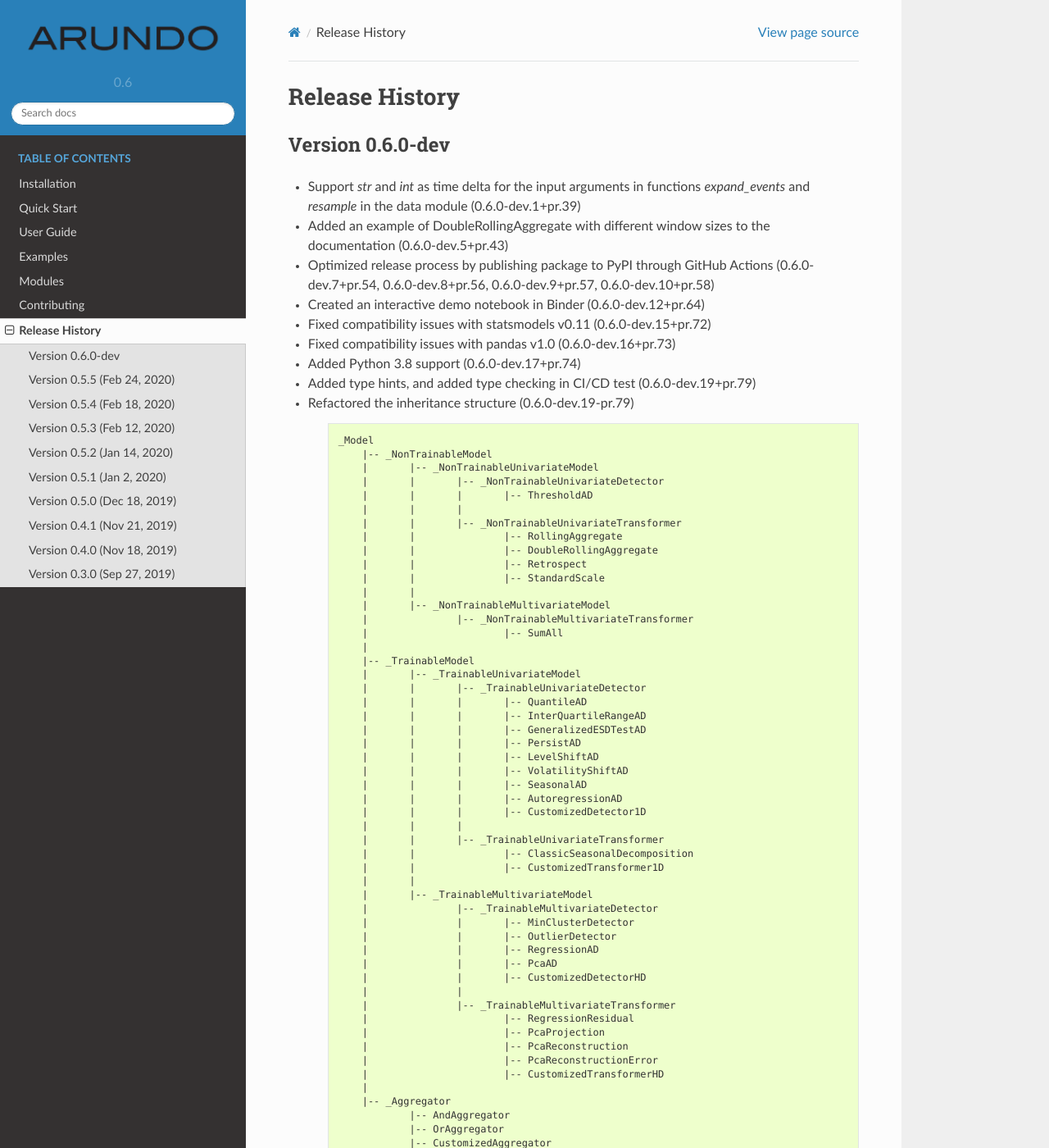
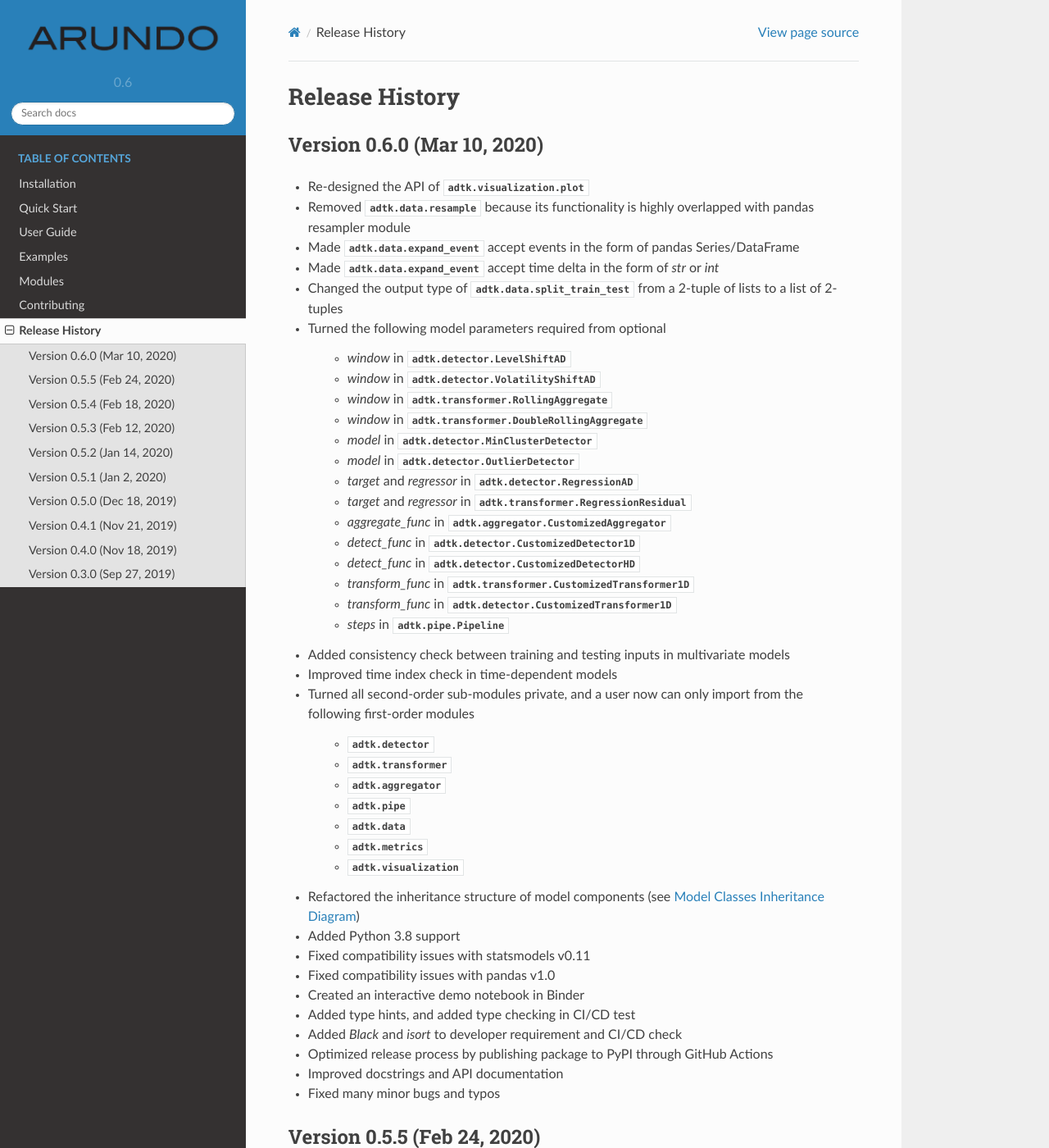
Before and after one commit to arundo/adtk, a Sphinx documentation site: the page built from docs/releasehistory.rst, in a window 1280 px wide and 1400 px high. Shown: the whole window at 82% size. Built offline with Sphinx 7.4.7 and the Read the Docs theme 2.0.0, drawn with Linux system fonts in a browser that asks for light colours; pages that are not in the unit, such as notebooks, are missing from menus; some of the changed text lies outside the part shown.

Commit message:
release v0.6 (#95)
* updated docs

* updated version number

```diff
--- a/docs/conf.py
+++ b/docs/conf.py
@@ -70,7 +70,7 @@ author = "Arundo Analytics, Inc"
 # The short X.Y version.
 version = "0.6"
 # The full version, including alpha/beta/rc tags.
-release = "0.6.0-dev.28+pr.94"
+release = "0.6.0"
 
 # The language for content autogenerated by Sphinx. Refer to documentation
 # for a list of supported languages.
--- a/docs/install.rst
+++ b/docs/install.rst
@@ -1,5 +1,6 @@
+************
 Installation
-============
+************
 
 Prerequisites: Python 3.5 or later.
 
--- a/docs/releasehistory.rst
+++ b/docs/releasehistory.rst
@@ -2,109 +2,52 @@
 Release History
 ***************
 
-Version 0.6.0-dev
+Version 0.6.0 (Mar 10, 2020)
 ===================================
-- Support `str` and `int` as time delta for the input arguments in functions `expand_events` and `resample` in the data module (0.6.0-dev.1+pr.39)
-- Added an example of DoubleRollingAggregate with different window sizes to the documentation (0.6.0-dev.5+pr.43)
-- Optimized release process by publishing package to PyPI through GitHub Actions (0.6.0-dev.7+pr.54, 0.6.0-dev.8+pr.56, 0.6.0-dev.9+pr.57, 0.6.0-dev.10+pr.58)
-- Created an interactive demo notebook in Binder (0.6.0-dev.12+pr.64)
-- Fixed compatibility issues with statsmodels v0.11 (0.6.0-dev.15+pr.72)
-- Fixed compatibility issues with pandas v1.0 (0.6.0-dev.16+pr.73)
-- Added Python 3.8 support (0.6.0-dev.17+pr.74)
-- Added type hints, and added type checking in CI/CD test (0.6.0-dev.19+pr.79)
-- Refactored the inheritance structure (0.6.0-dev.19-pr.79)
+- Re-designed the API of :py:mod:`adtk.visualization.plot`
+- Removed :py:mod:`adtk.data.resample` because its functionality is highly overlapped with pandas resampler module
+- Made :py:mod:`adtk.data.expand_event` accept events in the form of pandas Series/DataFrame
+- Made :py:mod:`adtk.data.expand_event` accept time delta in the form of `str` or `int`
+- Changed the output type of :py:mod:`adtk.data.split_train_test` from a 2-tuple of lists to a list of 2-tuples
+- Turned the following model parameters required from optional
 
-    .. code-block:: console
+    - `window` in :py:mod:`adtk.detector.LevelShiftAD`
+    - `window` in :py:mod:`adtk.detector.VolatilityShiftAD`
+    - `window` in :py:mod:`adtk.transformer.RollingAggregate`
+    - `window` in :py:mod:`adtk.transformer.DoubleRollingAggregate`
+    - `model` in :py:mod:`adtk.detector.MinClusterDetector`
+    - `model` in :py:mod:`adtk.detector.OutlierDetector`
+    - `target` and `regressor` in :py:mod:`adtk.detector.RegressionAD`
+    - `target` and `regressor` in :py:mod:`adtk.transformer.RegressionResidual`
+    - `aggregate_func` in :py:mod:`adtk.aggregator.CustomizedAggregator`
+    - `detect_func` in :py:mod:`adtk.detector.CustomizedDetector1D`
+    - `detect_func` in :py:mod:`adtk.detector.CustomizedDetectorHD`
+    - `transform_func` in :py:mod:`adtk.transformer.CustomizedTransformer1D`
+    - `transform_func` in :py:mod:`adtk.detector.CustomizedTransformer1D`
+    - `steps` in :py:mod:`adtk.pipe.Pipeline`
 
-        _Model
-            |-- _NonTrainableModel
-            |       |-- _NonTrainableUnivariateModel
-            |       |       |-- _NonTrainableUnivariateDetector
-            |       |       |       |-- ThresholdAD
-            |       |       |
-            |       |       |-- _NonTrainableUnivariateTransformer
-            |       |               |-- RollingAggregate
-            |       |               |-- DoubleRollingAggregate
-            |       |               |-- Retrospect
-            |       |               |-- StandardScale
-            |       |
-            |       |-- _NonTrainableMultivariateModel
-            |               |-- _NonTrainableMultivariateTransformer
-            |                       |-- SumAll
-            |
-            |-- _TrainableModel
-            |       |-- _TrainableUnivariateModel
-            |       |       |-- _TrainableUnivariateDetector
-            |       |       |       |-- QuantileAD
-            |       |       |       |-- InterQuartileRangeAD
-            |       |       |       |-- GeneralizedESDTestAD
-            |       |       |       |-- PersistAD
-            |       |       |       |-- LevelShiftAD
-            |       |       |       |-- VolatilityShiftAD
-            |       |       |       |-- SeasonalAD
-            |       |       |       |-- AutoregressionAD
-            |       |       |       |-- CustomizedDetector1D
-            |       |       |
-            |       |       |-- _TrainableUnivariateTransformer
-            |       |               |-- ClassicSeasonalDecomposition
-            |       |               |-- CustomizedTransformer1D
-            |       |
-            |       |-- _TrainableMultivariateModel
-            |               |-- _TrainableMultivariateDetector
-            |               |       |-- MinClusterDetector
-            |               |       |-- OutlierDetector
-            |               |       |-- RegressionAD
-            |               |       |-- PcaAD
-            |               |       |-- CustomizedDetectorHD
-            |               |
-            |               |-- _TrainableMultivariateTransformer
-            |                       |-- RegressionResidual
-            |                       |-- PcaProjection
-            |                       |-- PcaReconstruction
-            |                       |-- PcaReconstructionError
-            |                       |-- CustomizedTransformerHD
-            |
-            |-- _Aggregator
-                    |-- AndAggregator
-                    |-- OrAggregator
-                    |-- CustomizedAggregator
+- Added consistency check between training and testing inputs in multivariate models
+- Improved time index check in time-dependent models
+- Turned all second-order sub-modules private, and a user now can only import from the following first-order modules
 
-- We made all second-order sub-modules private and user now can only import from first-order modules (0.6.0-dev.19-pr.79)
+    - :py:mod:`adtk.detector`
+    - :py:mod:`adtk.transformer`
+    - :py:mod:`adtk.aggregator`
+    - :py:mod:`adtk.pipe`
+    - :py:mod:`adtk.data`
+    - :py:mod:`adtk.metrics`
+    - :py:mod:`adtk.visualization`
 
-    - adtk.detector
-    - adtk.transformer
-    - adtk.aggregator
-    - adtk.pipe
-    - adtk.data
-    - adtk.metrics
-    - adtk.visualization
-
-- Improved docstrings and API documentation (0.6.0-dev.19-pr.79)
-- Fixed minor bugs and typos (0.6.0-dev.19-pr.79)
-- Turned some parameters in some models required (0.6.0-dev.19-pr.79)
-
-    - `window` in `adtk.detector.LevelShiftAD`
-    - `window` in `adtk.detector.VolatilityShiftAD`
-    - `window` in `adtk.transformer.RollingAggregate`
-    - `window` in `adtk.transformer.DoubleRollingAggregate`
-    - `model` in `adtk.detector.MinClusterDetector`
-    - `model` in `adtk.detector.OutlierDetector`
-    - `target` and `regressor` in `adtk.detector.RegressionAD`
-    - `target` and `regressor` in `adtk.transformer.RegressionResidual`
-    - `aggregate_func` in `adtk.aggregator.CustomizedAggregator`
-    - `detect_func` in `adtk.detector.CustomizedDetector1D`
-    - `detect_func` in `adtk.detector.CustomizedDetectorHD`
-    - `transform_func` in `adtk.transformer.CustomizedTransformer1D`
-    - `transform_func` in `adtk.detector.CustomizedTransformer1D`
-    - `steps` in `adtk.pipe.Pipeline`
-
-- Re-designed the API of `adtk.visualization.plot` (0.6.0-dev.20-pr.80)
-- Added `Black` and `isort` to developer requirement and CI/CD check (0.6.0-dev.21-pr.88)
-- Added consistency check between training and testing inputs in multivariate models (0.6.0-dev.23+pr.89)
-- Improved time index check in time-dependent models (0.6.0-dev.24+pr.90, 0.6.0-dev.25+pr.91)
-- Changed the output type of `adtk.data.split_train_test` from a 2-tuple of lists to a list of 2-tuples (0.6.0-dev.26+pr.92)
-- Removed `adtk.data.resample` because its functionality is highly overlapped with pandas resampler module (0.6.0-dev.27+pr.93)
-- Made `adtk.data.expand_event` accept events as pandas Series/DataFrame (0.6.0-dev.28-pr.94)
+- Refactored the inheritance structure of model components (see :ref:`inheritance`)
+- Added Python 3.8 support
+- Fixed compatibility issues with statsmodels v0.11
+- Fixed compatibility issues with pandas v1.0
+- Created an interactive demo notebook in Binder
+- Added type hints, and added type checking in CI/CD test
+- Added `Black` and `isort` to developer requirement and CI/CD check
+- Optimized release process by publishing package to PyPI through GitHub Actions
+- Improved docstrings and API documentation
+- Fixed many minor bugs and typos
 
 Version 0.5.5 (Feb 24, 2020)
 ===================================
--- a/setup.cfg
+++ b/setup.cfg
@@ -1,6 +1,6 @@
 [metadata]
 name = adtk
-version = 0.6.0-dev.28+pr.94
+version = 0.6.0
 author = Arundo Analytics, Inc.
 maintainer = Tailai Wen
 maintainer_email = tailai.wen@arundo.com
--- a/src/adtk/__init__.py
+++ b/src/adtk/__init__.py
@@ -20,4 +20,4 @@ See https://arundo-adtk.readthedocs-hosted.com for complete documentation.
 
 """
 
-__version__ = "0.6.0-dev.28+pr.94"
+__version__ = "0.6.0"
```
Also changed, not shown: docs/developer.rst (+14 -4 lines), docs/index.rst (+7 -1 lines), docs/inheritance.rst (added, +59 -0 lines).
